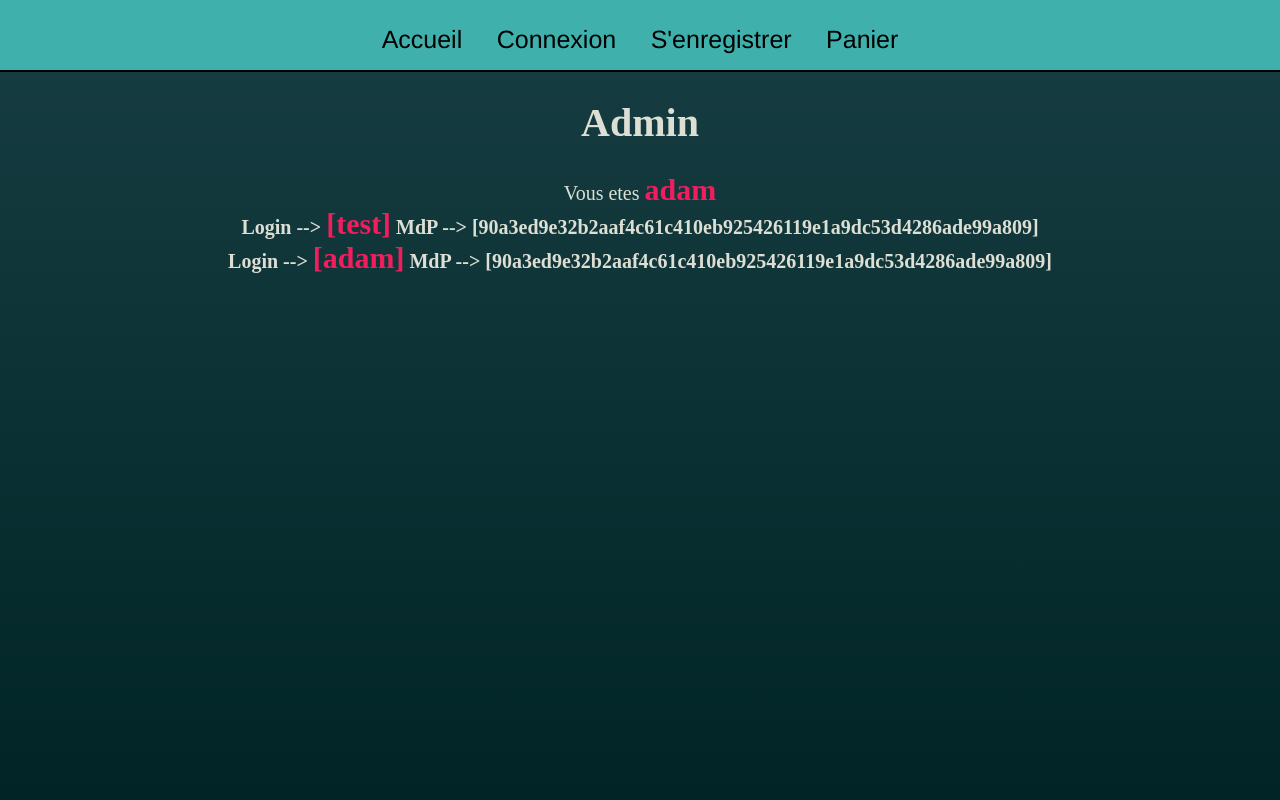
After one commit to Aboudjem/rush00, a PHP site: page /admin.php.html in a window 1280 px wide. The commit adds this page. Run offline with PHP 8.4, Linux system fonts and the light colour scheme.

Commit message:
Login OK, Authentification OK, Register OK, CSS OK, Panel Admin pr Debug OK, Logout OK

```diff
--- a/admin.php
+++ b/admin.php
@@ -18,12 +18,12 @@ session_start();
     <div class="form_login">
         <h1>Admin</h1>
         <?php
-        print($_SESSION['loggued_on_user']);
+        print("Vous etes <b><span style='color:#f21d5d; font-size:30px;'>".$_SESSION['loggued_on_user']."</span><br>");
         if (!file_exists("private/passwd"))
             file_put_contents("private/passwd", "");
         if($bdd = unserialize(file_get_contents("private/passwd")))
             foreach($bdd as $i => $v)
-                print("Login --> <b>[".$v['login']."]</b> MdP --> <b>[".$v['passwd']."]</b></br>");
+                print("Login --> <b><span style='color:#f21d5d; font-size:30px;'>[".$v['login']."]</b> MdP --> <b>[".$v['passwd']."]</b></span></br>");
                     ?>
             </div>
         </body>
--- /dev/null
+++ b/admin.php.html
@@ -0,0 +1,22 @@
+
+<!-- saved from url=(0043)http://e1r11p12.42.fr:8080/rush00/admin.php -->
+<html><head><meta http-equiv="Content-Type" content="text/html; charset=UTF-8">
+
+    <link rel="stylesheet" type="text/css" href="./admin.php_files/index.css">
+</head>
+<body><header>
+    <div class="menu">
+        <a href="http://e1r11p12.42.fr:8080/rush00/index.html" class="menu-link">Accueil</a>
+        <a href="http://e1r11p12.42.fr:8080/rush00/login.html" class="menu-link">Connexion</a>
+        <a href="http://e1r11p12.42.fr:8080/rush00/register.html" class="menu-link">S'enregistrer</a>
+        <a href="http://e1r11p12.42.fr:8080/rush00/panier.html" class="menu-link">Panier</a>
+    </div>
+</header>
+
+    <div class="form_login">
+        <h1>Admin</h1>
+        Vous etes <b><span style="color:#f21d5d; font-size:30px;">adam</span><br>Login --&gt; <b><span style="color:#f21d5d; font-size:30px;">[test]</span></b> MdP --&gt; <b>[90a3ed9e32b2aaf4c61c410eb925426119e1a9dc53d4286ade99a809]</b><br>Login --&gt; <b><span style="color:#f21d5d; font-size:30px;">[adam]</span></b> MdP --&gt; <b>[90a3ed9e32b2aaf4c61c410eb925426119e1a9dc53d4286ade99a809]</b><br>            </b></div><b>
+
+
+
+</b></body></html>
--- /dev/null
+++ b/admin.php_files/index.css
@@ -0,0 +1,75 @@
+header {
+	font-family: helvetica;
+	height: 70px;
+	background-color: #3fb0ac;
+	border-width: 0 0 2px 0;
+	border-style: solid;
+	border-color: black;
+	color:#260126;
+}
+header, a:hover{
+	color:#dddfd4;
+}
+body {
+
+	background: -webkit-linear-gradient(top, #173e43 0%,#012526 100%);
+	margin:0;
+ }
+.lien
+{
+	margin: 0 15px 0 15px;
+	font-size: 15px;
+	text-decoration: none;
+	color:#dddfd4;
+	text-align: left;
+	padding-left: 42%;
+}
+.menu {
+	padding-top: 25px;
+	text-align: center;
+}
+
+.menu-link {
+	margin: 0 15px 0 15px;
+	font-size: 25px;
+	text-decoration: none;
+	color:black;
+}
+
+.form_login {
+	font-size: 20px;
+	text-decoration: none;
+	position:relative;
+	color:#dddfd4;
+	text-align:center;
+	margin-top:25px;
+}
+
+form input
+{
+	display:block;
+}
+input
+{
+	position: relative;
+	margin:auto;
+	margin-top:15px;
+	margin-bottom:15px;
+}
+input:focus
+{
+	outline:none;
+}
+input, textarea {
+  background-color : #ffffff;
+}
+
+.logo, img
+{
+	font-family: helvetica;
+
+	font-size: 30px;
+	color:#dddfd4;
+	/*padding-top: 10%;*/
+	text-align: center;
+}
```
Also changed, not shown: 1 other file.
